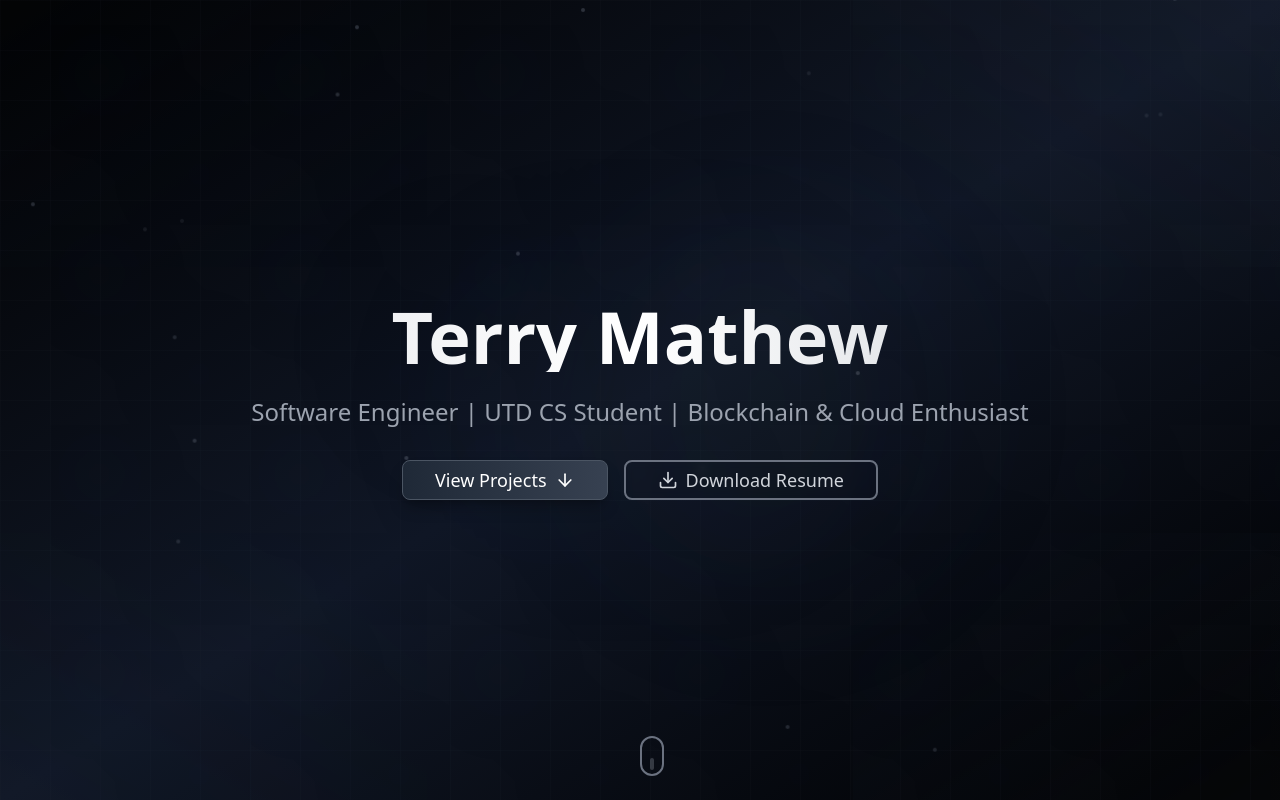
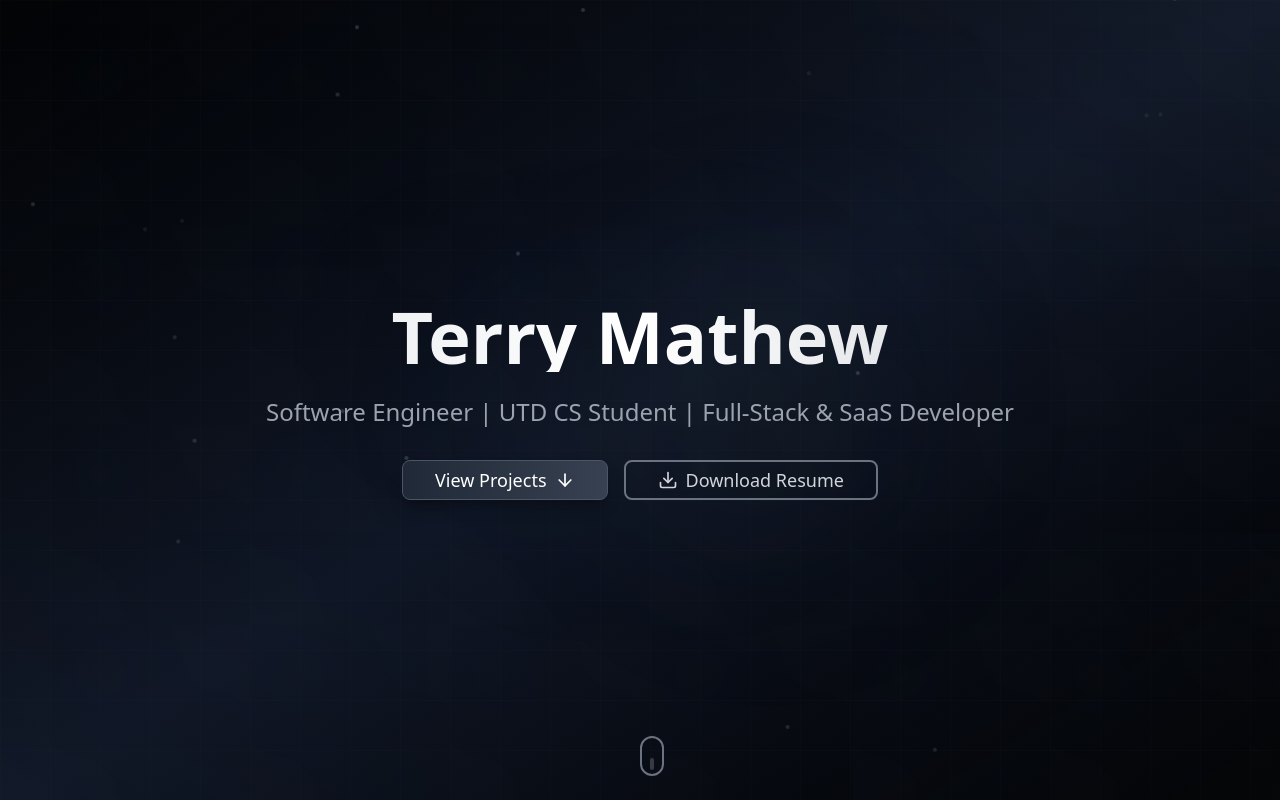
Before and after one commit to terrymathew888/Portfolio, a Next.js app: page /portfolio in a window 1280 px wide. Shown: the top 800 px of the page. Built offline with nearby package versions, Linux system fonts and the light colour scheme.

Commit message:
updated hero

```diff
--- a/components/Hero.js
+++ b/components/Hero.js
@@ -133,7 +133,7 @@
             animate={{ opacity: 1 }}
             transition={{ duration: 1, delay: 0.6, ease: "easeOut" }}
           >
-            Software Engineer | UTD CS Student | Blockchain & Cloud Enthusiast
+            Software Engineer | UTD CS Student | Full-Stack & SaaS Developer
           </motion.p>
 
           <motion.div
```
